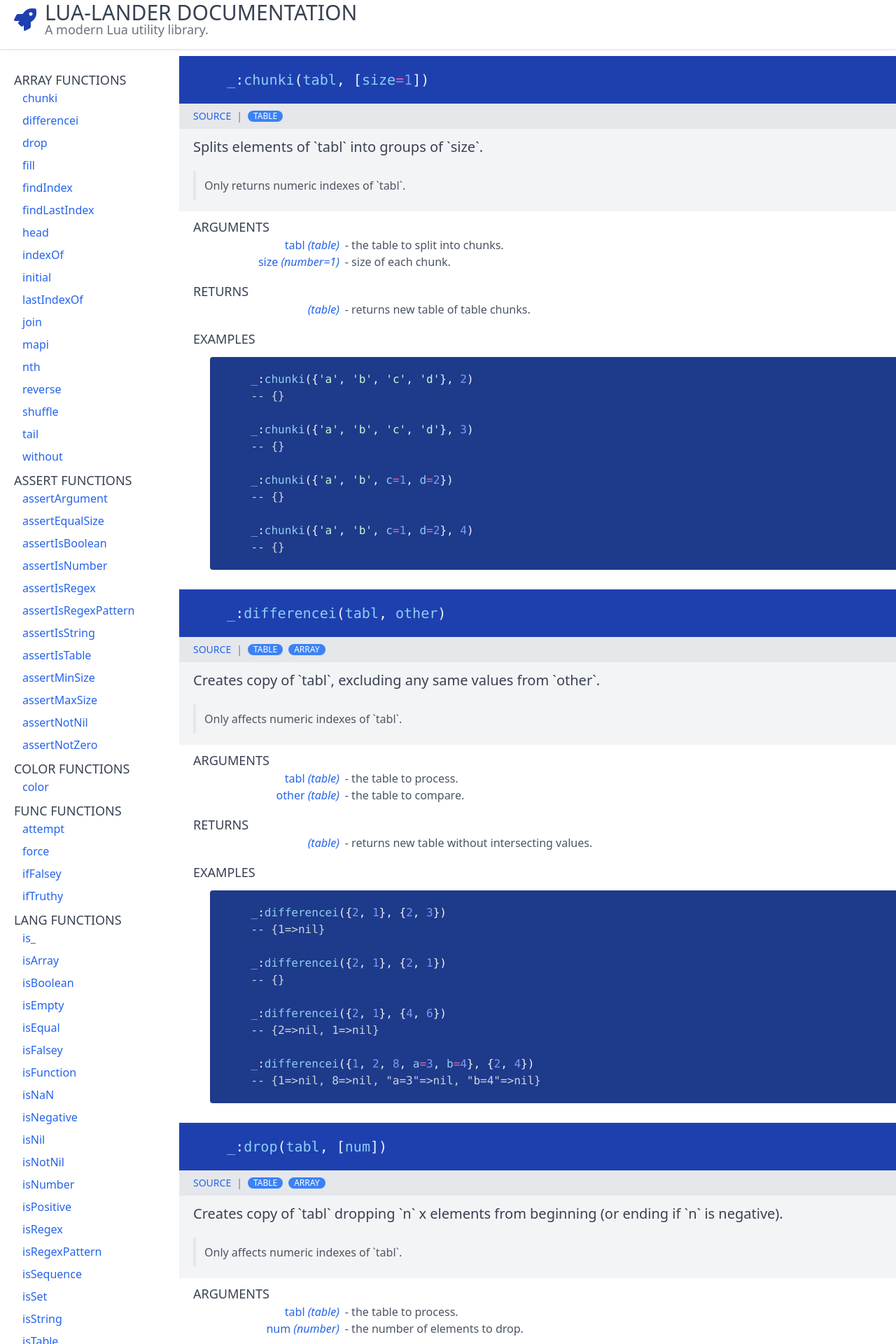
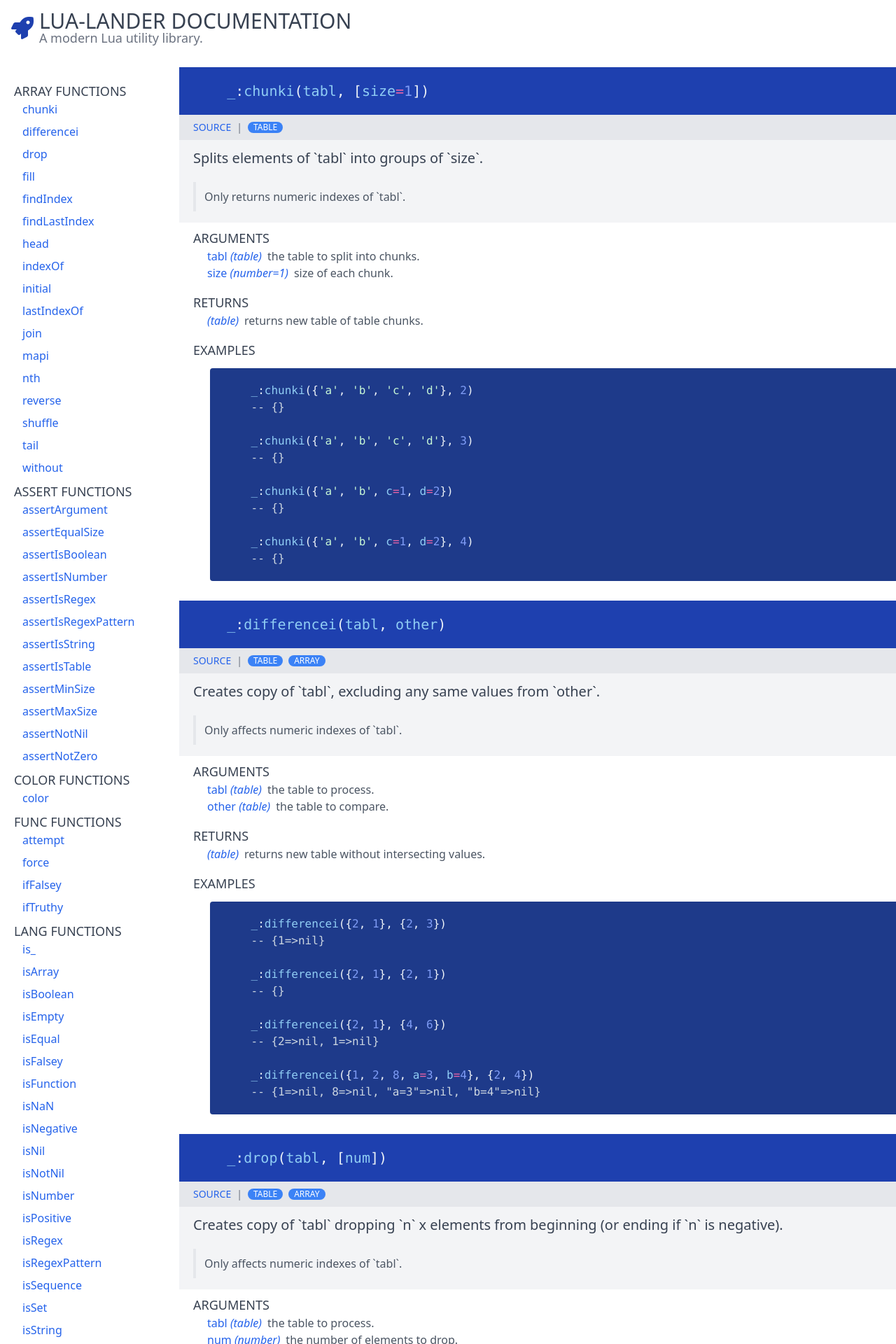
Before and after one commit to skrolikowski/Lua-Lander, a Jekyll site: the page built from docs/index.html, in a window 1280 px wide. Shown: the top 1920 px of the page at 70% size. Built offline with Jekyll 4.4.1, drawn with Linux system fonts in a browser that asks for light colours; nearby versions of some CDN libraries; some of the changed text lies outside the part shown.

Commit message:
ui fixes to mobile version

```diff
--- a/docs/_includes/arguments.html
+++ b/docs/_includes/arguments.html
@@ -1,14 +1,14 @@
 <div class="py-2 ml-5">
     <h4 class="text-base md:text-lg uppercase text-gray-700">Arguments</h4>
-    <div class="flex flex-col justify-start">
+    <div>
         {% for argument in item.arguments %}
-            <div class="flex pl-5">
-                <div class="w-1/5 text-right">
+            <div class="flex items-center justify-start pl-5">
+                <div>
                     <span class="text-blue-600">{{ argument.name }}</span>
                     <span class="text-blue-600 font-light italic mr-2">({{ argument.type }})</span>
                 </div>
                 <div class="text-gray-600">
-                    - {{ argument.text | downcase  }}
+                    {{ argument.text | downcase  }}
                 </div>
             </div>
         {% endfor %}
--- a/docs/_includes/examples.html
+++ b/docs/_includes/examples.html
@@ -1,7 +1,7 @@
 {% if item.examples %}
     <div class="py-2 mb-5 ml-5">
         <h4 class="text-base md:text-lg uppercase text-gray-700">Examples</h4>
-        <div class="p-5 ml-6 mt-3 bg-blue-900 rounded-l">
+        <div class="p-5 ml-6 mt-3 bg-blue-900 rounded-l overflow-x-scroll">
 
 {% highlight lua %}
 {% for example in item.examples %}
--- a/docs/_includes/returns.html
+++ b/docs/_includes/returns.html
@@ -1,14 +1,14 @@
 <div class="py-2 ml-5">
     <h4 class="text-base md:text-lg uppercase text-gray-700">Returns</h4>
-    <div class="flex flex-col justify-start">
+    <div>
         {% for argument in item.returns %}
-            <div class="flex pl-5">
-                <div class="w-1/5 text-right">
+            <div class="flex items-center justify-start pl-5">
+                <div>
                     <span class="text-blue-600">{{ argument.name }}</span>
                     <span class="text-blue-600 font-light italic mr-2">({{ argument.type }})</span>
                 </div>
                 <div class="text-gray-600">
-                    - {{ argument.text | downcase  }}
+                    {{ argument.text | downcase  }}
                 </div>
             </div>
         {% endfor %}
--- a/docs/_includes/signature.html
+++ b/docs/_includes/signature.html
@@ -1,4 +1,4 @@
-<div id="{{ item.name }}" class="p-5 text-lg md:text-xl bg-blue-800">
+<div id="{{ item.name }}" class="p-5 text-lg md:text-xl bg-blue-800 overflow-x-scroll">
 
 {% highlight lua %}
     {{ item.sign }}
--- a/docs/index.html
+++ b/docs/index.html
@@ -3,18 +3,18 @@
 ---
 
     <!-- Header -->
-    <nav class="flex fixed top-0 inset-x-0 z-10 items-center shadow">
+    <nav class="flex fixed top-0 inset-x-0 z-10 items-center">
         <div class="w-full max-w-screen-xl relative mx-auto px-5">
-            <div class="flex items-center justify-between -mx-3 mb-3">
+            <div class="flex items-center justify-between -mx-3 md:mb-2 py-3">
 
                 <!-- Brand -->
                 <div class="md:w-full">
                     <a href="/" class="block flex items-start">
-                        <div class="hidden md:block md:p-3">
+                        <div class="block px-2 py-3">
                             <i class="fas fa-2x fa-rocket text-blue-800"></i>
                         </div>
                         <div>
-                            <h1 class="text-2xl font-light uppercase md:text-3xl">
+                            <h1 class="text-xl font-light uppercase md:text-3xl">
                                 {{ site.title }}
                             </h1>
                             <p class="text-base font-thin text-gray-500 md:text-lg -mt-2">
@@ -39,7 +39,7 @@
         </div>
     </nav>
 
-    <div class="flex flex-row h-screen overflow-hidden pt-16 md:pt-20">
+    <div class="flex flex-row h-screen overflow-hidden pt-20 md:pt-24">
         <!-- Sidebar -->
         <div class="hidden lg:w-1/4 lg:block lg:overflow-y-auto lg:p-5 xl:w-1/5">
             {% include sidebar.html %}
```
Also changed, not shown: docs/Gemfile.lock, 1 other file.
